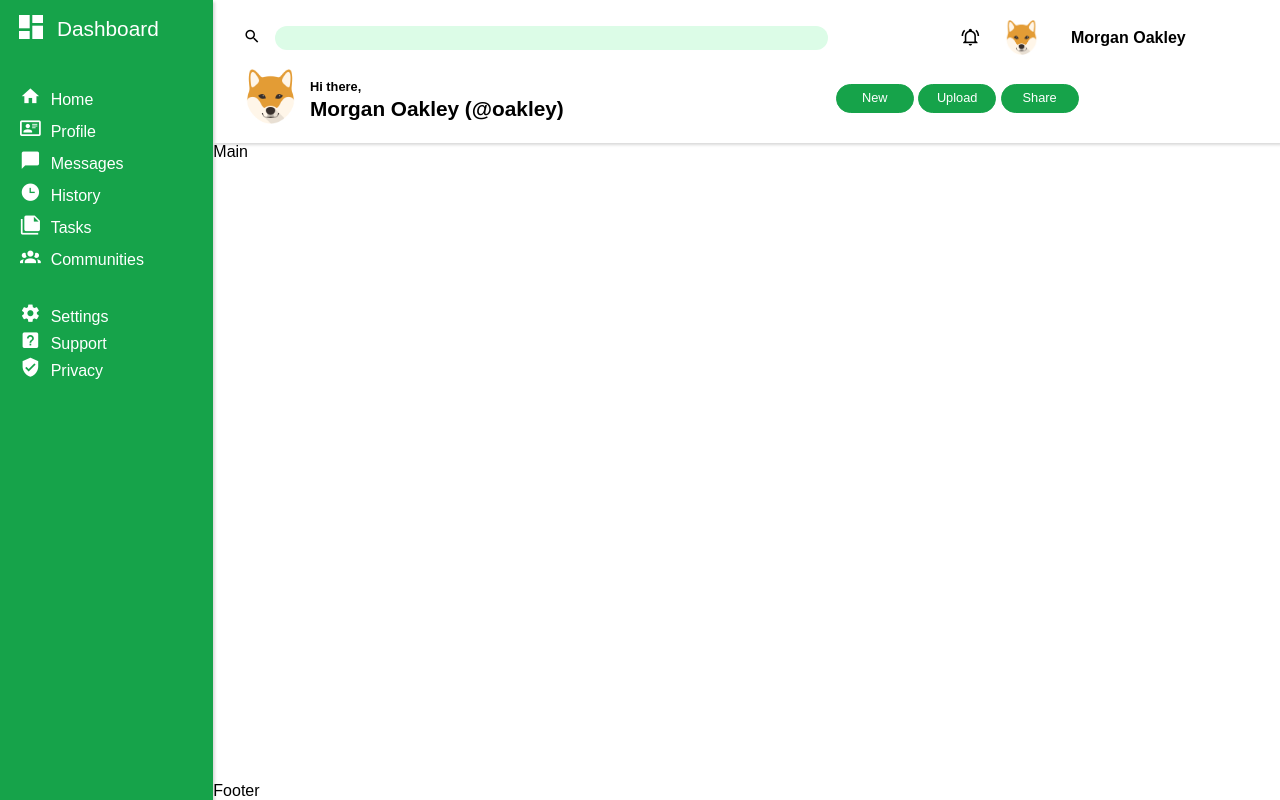
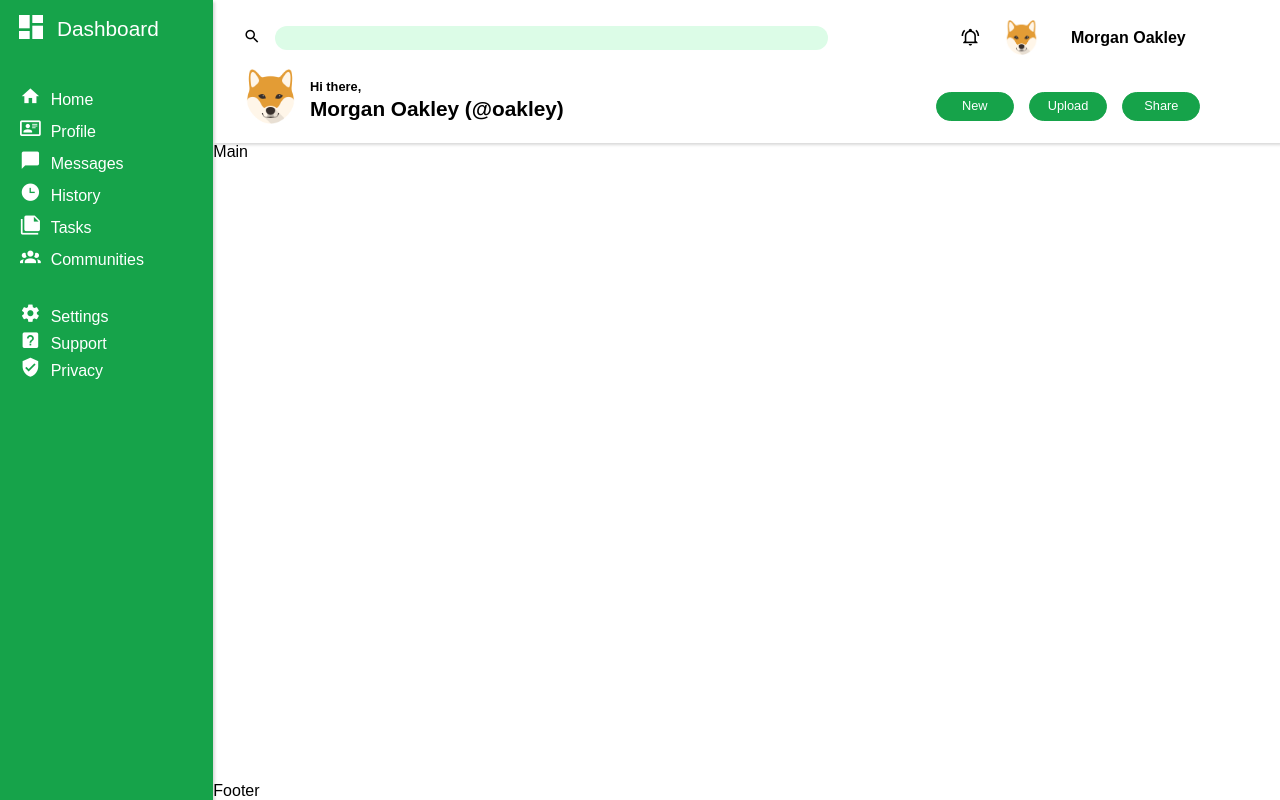
Before and after one commit to vincemilo/admin-dashboard, a plain HTML site: page index.html in a window 1280 px wide. Drawn offline with Linux system fonts and the light colour scheme.

Commit message:
added header-buttons and headerbtn:hover to css

```diff
--- a/style.css
+++ b/style.css
@@ -30,6 +30,7 @@ nav {
 a {
     color: white;
     text-decoration: none;
+    transition: .5s ease;
 }
 
 a:hover {
@@ -154,6 +155,15 @@ input {
     grid-row: span 2;
 }
 
+
+.header-buttons {
+    display: grid;
+    grid-template-columns: 1fr 1fr 1fr;
+    width: 280px;
+    margin-left: 100px;
+    margin-top: 15px;
+}
+
 .headerbtn {
     border-radius: 100px;
     background-color:#16A34A;
@@ -165,3 +175,10 @@ input {
     transition: .5s ease;
     cursor: pointer;
 }
+
+.headerbtn:hover {
+    background-color: #DCFCE7;
+    border-color: #DCFCE7;
+    color:#16A34A;
+    font-weight: 600;
+}
```
